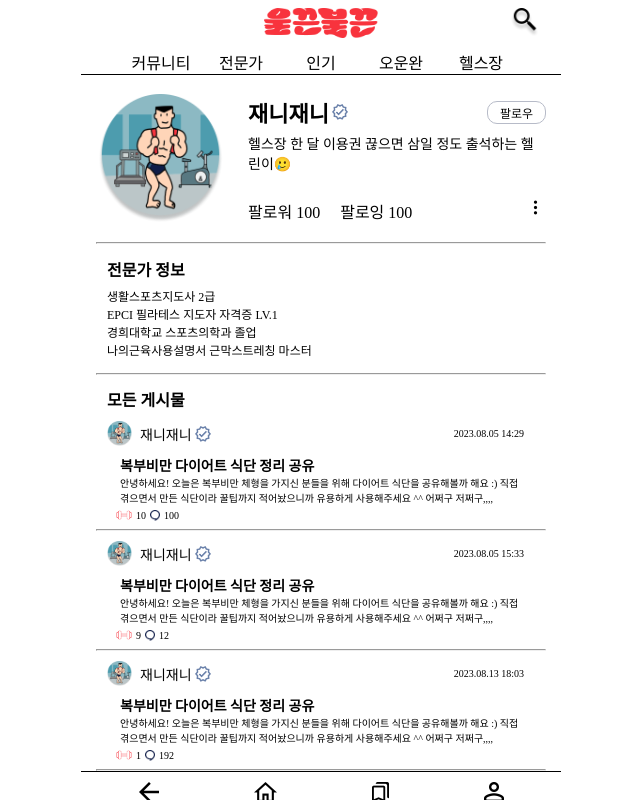
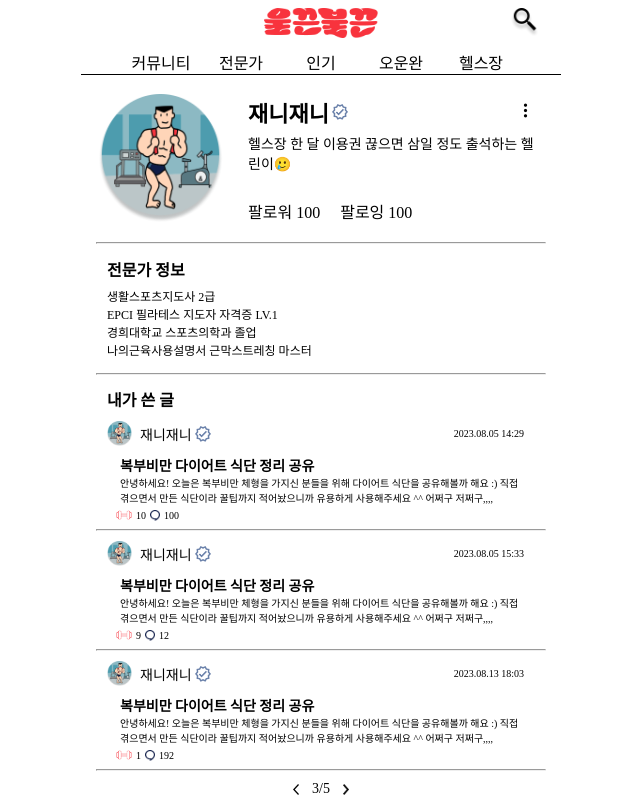
Before and after one commit to LikeLion-at-DGU/backback_frontend, a Next.js app: page /mypage in a window 1280 px wide. Shown: the whole page, without its empty margins (319-959 px from the left). Built offline with nearby package versions, Linux system fonts and the light colour scheme; a web font is replaced by a local one.

Commit message:
feature/21: 마이페이지 글 하단 페이지네이션 구현

```diff
--- a/src/components/mypage/PostList.tsx
+++ b/src/components/mypage/PostList.tsx
@@ -1,4 +1,5 @@
 import { Post } from "./Post"
+import { PostPage } from "./PostPage"
 
 interface PostListProps {
     isMine: boolean,
@@ -26,6 +27,7 @@ export function PostList({isMine, currentPage, totalPages, postList}: PostListPr
                     <Post post={post} />
                 ))}
             </div>
+            <PostPage currentPage={currentPage} totalPages={totalPages} />
         </div>
     )
 }
--- /dev/null
+++ b/src/components/mypage/PostPage.tsx
@@ -0,0 +1,44 @@
+interface PostPageProps {
+    currentPage: number,
+    totalPages: number
+}
+
+const postPageIconStyle = {
+    width: '6px',
+    height: '11px'
+}
+
+const postPageTextStyle = {
+    fontWeight: 400,
+    fontSize: '14px',
+    margin: '10px 13px'
+}
+
+export function PostPage({currentPage, totalPages}: PostPageProps) {
+    const categoryLeftIconPath = '/assets/images/Category_Left_icon.png';
+    const categoryRightIconPath = '/assets/images/Category_right_icon.png';
+
+    return (
+        <div
+            style={{
+                display:"flex",
+                alignItems: "center",
+                justifyContent: "center"
+            }}
+        >
+            <img
+                src={categoryLeftIconPath}
+                style={postPageIconStyle}
+            />
+            <p
+                style={postPageTextStyle}
+            >
+                {currentPage}/{totalPages}
+            </p>
+            <img
+                src={categoryRightIconPath}
+                style={postPageIconStyle}
+            />
+        </div>
+    )
+}
--- a/src/pages/mypage/index.tsx
+++ b/src/pages/mypage/index.tsx
@@ -67,7 +67,7 @@ export default function MyPage(){
         }
     ]
 
-    const isMine = false;
+    const isMine = true;
 
     return (
         <div>
```
